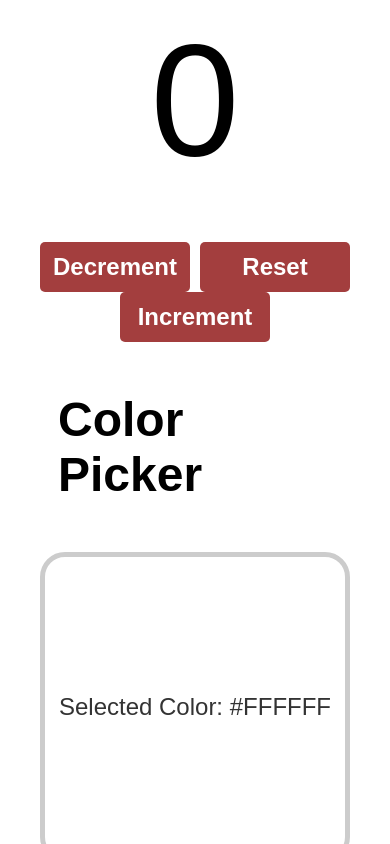
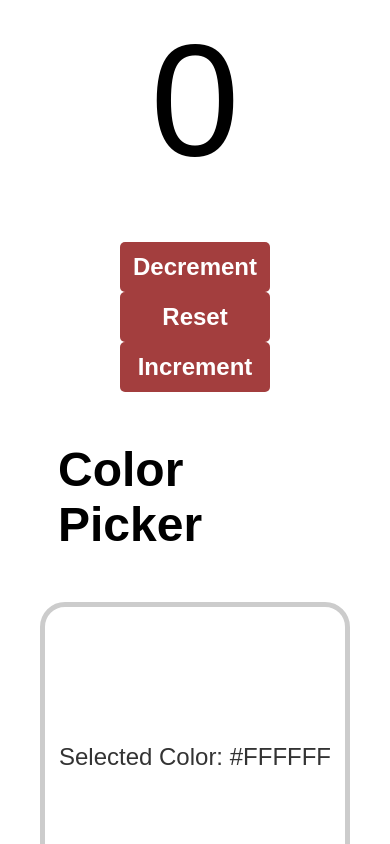
Before and after one commit to Zeshinn/React-Vite-Web, a React (Vite) app: page / in a window 390 px wide. Shown: the top 844 px of the page. Built offline with nearby package versions, Linux system fonts and the light colour scheme.

Commit message:
made counter flex

```diff
--- a/src/Counter.jsx
+++ b/src/Counter.jsx
@@ -18,6 +18,8 @@ function Counter(){
         <>
             <div className="counter-container">
                 <p className="count-display">{count}</p>
+            </div>
+            <div className='counter-container'>
                 <button className="counter-button" onClick={decrement}>Decrement</button>
                 <button className="counter-button" onClick={reset}>Reset</button>
                 <button className="counter-button" onClick={increment}>Increment</button>
--- a/src/index.css
+++ b/src/index.css
@@ -48,6 +48,10 @@ input[type="color"]{
 .counter-container{
     text-align: center;
     font-family: Arial, Helvetica, sans-serif;
+    display: flex;
+    flex-direction: row;
+    align-items: center;
+    justify-content: center;
 }
 
 .count-display{
@@ -80,3 +84,8 @@ footer{
     font-size: 2.5em;
     margin-top: 200px;
 }
+@media (max-width: 500px) {
+    .counter-container {
+      flex-direction: column;
+    }
+  }
```
